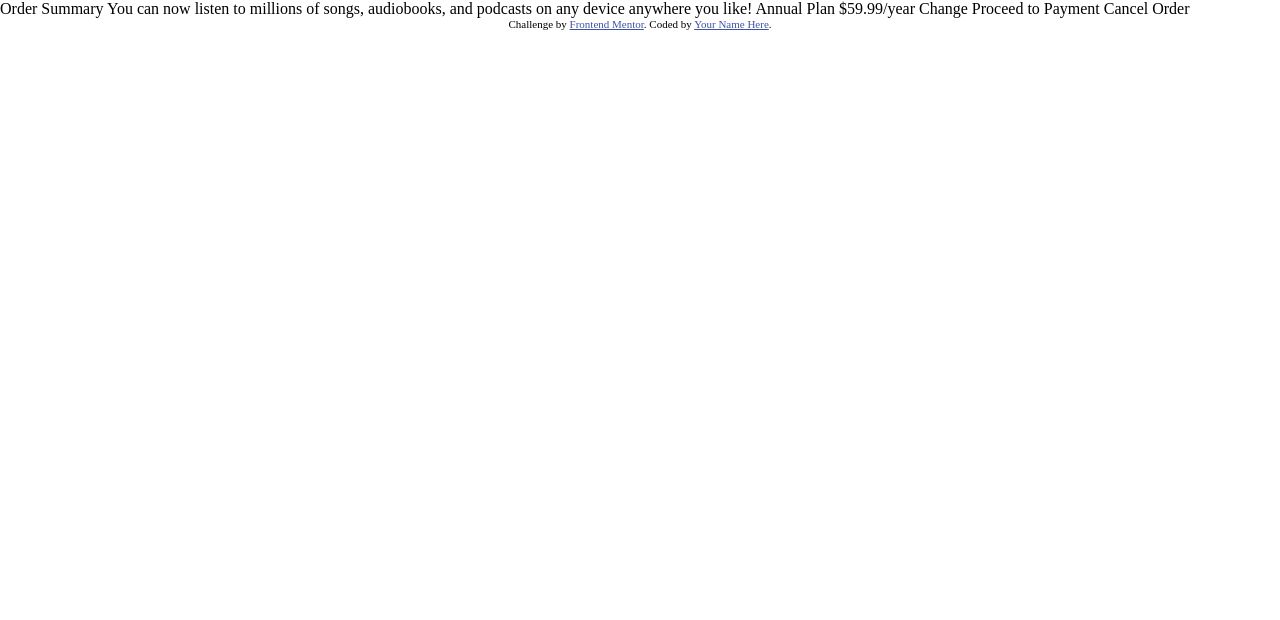
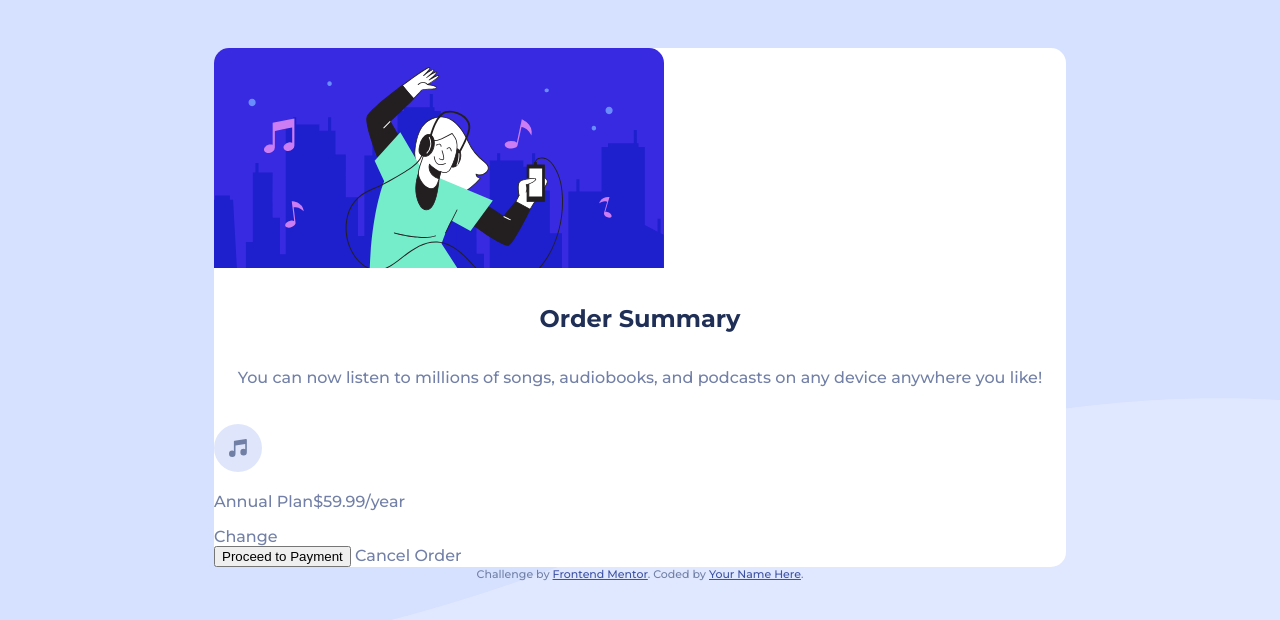
Before and after one commit to yuliia-p/Order-summary-component, a website: page index.html in a window 1280 px wide. Drawn offline with Linux system fonts and the light colour scheme.

Commit message:
started styling

```diff
--- a/css/styles.css
+++ b/css/styles.css
@@ -0,0 +1,41 @@
+@import "https://fonts.googleapis.com/css2?family=Big+Shoulders+Display:wght@300&family=Montserrat:wght@500;700;900&display=swap";
+
+body {
+  background-image: url("../images/pattern-background-mobile.svg");
+  background-repeat: no-repeat, repeat;
+  height: max-content;
+  background-size: auto;
+
+  /* background-position: center; */
+  background-size: cover;
+  background-color: hsl(225deg, 100%, 94%);
+  color: hsl(224deg, 23%, 55%);
+  font-family: "Big Shoulders Display", cursive;
+  font-family: Montserrat, sans-serif;
+}
+
+.content {
+  background-color: white;
+  margin-top: 3rem;
+  border-radius: 15px;
+}
+
+.img-hero {
+  width: fill-available;
+  border-top-left-radius: 15px;
+  border-top-right-radius: 15px;
+}
+
+h1 {
+  font-weight: 700;
+  font-size: 1.5rem;
+  text-align: center;
+  color: hsl(223deg, 47%, 23%);
+  padding: 1rem;
+}
+
+.text {
+  text-align: center;
+  line-height: 1.65rem;
+  padding: 0 1rem 1rem;
+}
--- a/index.html
+++ b/index.html
@@ -17,20 +17,21 @@
   </style>
 </head>
 <body>
-
-  Order Summary
-
-  You can now listen to millions of songs, audiobooks, and podcasts on any
-  device anywhere you like!
-
-  Annual Plan
-  $59.99/year
-
-  Change
-
-  Proceed to Payment
-  Cancel Order
-
+  <div class="container">
+    <div class="content">
+      <img class="img-hero" src="./images/illustration-hero.svg" alt="image">
+      <h1>Order Summary</h1>
+      <p class="text">You can now listen to millions of songs, audiobooks, and podcasts on any
+      device anywhere you like!</p>
+      <div class="price-box">
+        <img src="./images/icon-music.svg" alt="music-icon">
+        <p >Annual Plan<span>$59.99/year</span></p>
+        <a>Change</a>
+      </div>
+      <button>Proceed to Payment</button>
+      <a>Cancel Order</a>
+    </div>
+  </div>
   <div class="attribution">
     Challenge by <a href="https://www.frontendmentor.io?ref=challenge" target="_blank">Frontend Mentor</a>.
     Coded by <a href="#">Your Name Here</a>.
```
Also changed, not shown: images/favicon.ico (deleted), images/favicon.png (added), images/icon-music.svg (added), images/illustration-hero.svg (added), images/pattern-background-desktop.svg (added), images/pattern-background-mobile.svg (added), images/placeholder-image-square.jpg (deleted).
